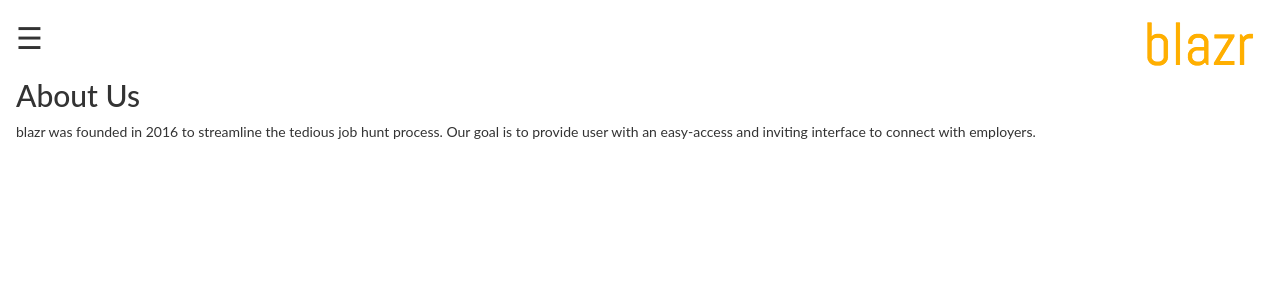
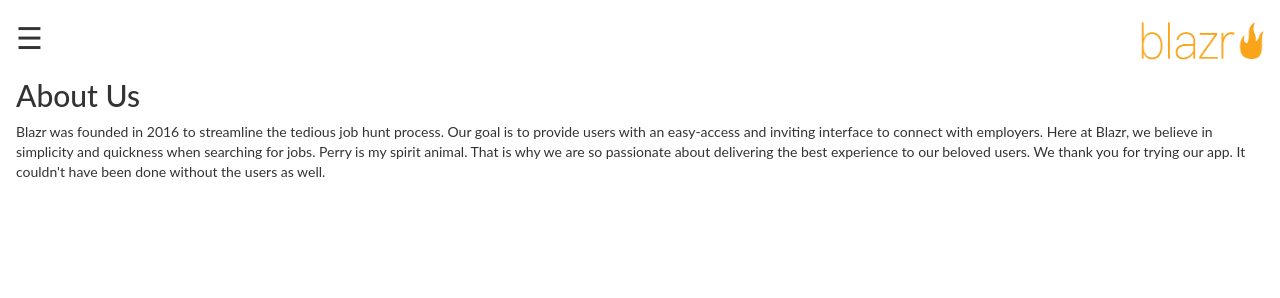
Before and after one commit to ebrahim7/Blazr, a Flask app: page /about in a window 1280 px wide. Shown: the top 298 px of the page. Run offline with Flask 2, Linux system fonts and the light colour scheme; parts of the project's set-up code (start-up, migrations or seed data) failed here and were passed over; some libraries are stand-ins or nearby versions.

Commit message:
update all html pages with logo + audio for about page

```diff
--- a/templates/login.html
+++ b/templates/login.html
@@ -16,7 +16,7 @@
   <div class="main" ng-controller="MainController" ng-app="myApp">
 
     <div class="user-profile" id="main">
-      <img src="/public/images/blazr_orange_text.png" style="float: right;">
+      <img src="/public/images/blazr.png" style="float: right; height:55px; width:125px;">
 
         <div class="box" style="padding: 20px 0px 20px 0px; text-align:center; width:50%; margin:auto; margin-top:100px;">
           <div style="text-align:center;">
--- a/templates/myprofile.html
+++ b/templates/myprofile.html
@@ -25,7 +25,7 @@
 
     <div class="user-profile" id="main">
       <span style="font-size:30px;cursor:pointer" onclick="openNav()">&#9776;</span>
-      <img src="/public/images/blazr_orange_text.png" style="float: right;">
+      <img src="/public/images/blazr.png" style="float: right; height:55px; width:125px;">
 
       <h2>My Profile - %% current_user.nickname %%</h2>
         <p><a href="%% url_for('logout') %%">Logout</a></p>
--- a/views/about.html
+++ b/views/about.html
@@ -25,11 +25,18 @@
 
     <div id="main">
       <span style="font-size:30px;cursor:pointer" onclick="openNav()">&#9776;</span>
-      <img src="/public/images/blazr_orange_text.png" style="float: right;">
+      <img onclick="play()" src="/public/images/blazr.png" style="float: right; height:55px; width:125px;">
+      <audio id="audio" src="public/audio.wav"></audio>
+      <script>
+        function play() {
+          var audio = document.getElementById("audio");
+          audio.play();
+        }
+      </script>
 
-      <h2> About Us </h2>
+      <h2>About Us</h2>
 
-      <p> blazr was founded in 2016 to streamline the tedious job hunt process. Our goal is to provide user with an easy-access and inviting interface to connect with employers.</p>
+      <p>Blazr was founded in 2016 to streamline the tedious job hunt process. Our goal is to provide users with an easy-access and inviting interface to connect with employers. Here at Blazr, we believe in simplicity and quickness when searching for jobs. Perry is my spirit animal. That is why we are so passionate about delivering the best experience to our beloved users. We thank you for trying our app. It couldn't have been done without the users as well.</p>
 
     </div>
   </div>
--- a/views/home.html
+++ b/views/home.html
@@ -26,7 +26,7 @@
 
     <div id="main">
         <span style="font-size:30px;cursor:pointer" onclick="openNav()">&#9776;</span>
-        <img src="/public/images/blazr_orange_text.png" style="float: right;">
+        <img src="/public/images/blazr.png" style="float: right; height:55px; width:125px;">
       <h2>Look for Jobs</h2>
       <p>Look through our vast list of jobs one by one. Click the check mark to save the job to your list of jobs or click the 'x' to ignore it. Also, you can expand a job by clicking the dropdown icon to read more.</p>
 
@@ -76,7 +76,7 @@
         </div>
         <div class="bottom-bar">
           <span ng-click="removeJob($index)" class="glyphicon glyphicon-remove" style="margin-left: 28%;"></span>
-          <span class="glyphicon glyphicon-ok" style="float: right; margin-right: 28%;"></span>
+          <a href="{{job.url}}"><span class="glyphicon glyphicon-ok" style="float: right; margin-right: 28%;"></span></a>
         </div>
 
       </div>
```
Also changed, not shown: 1 other file.
